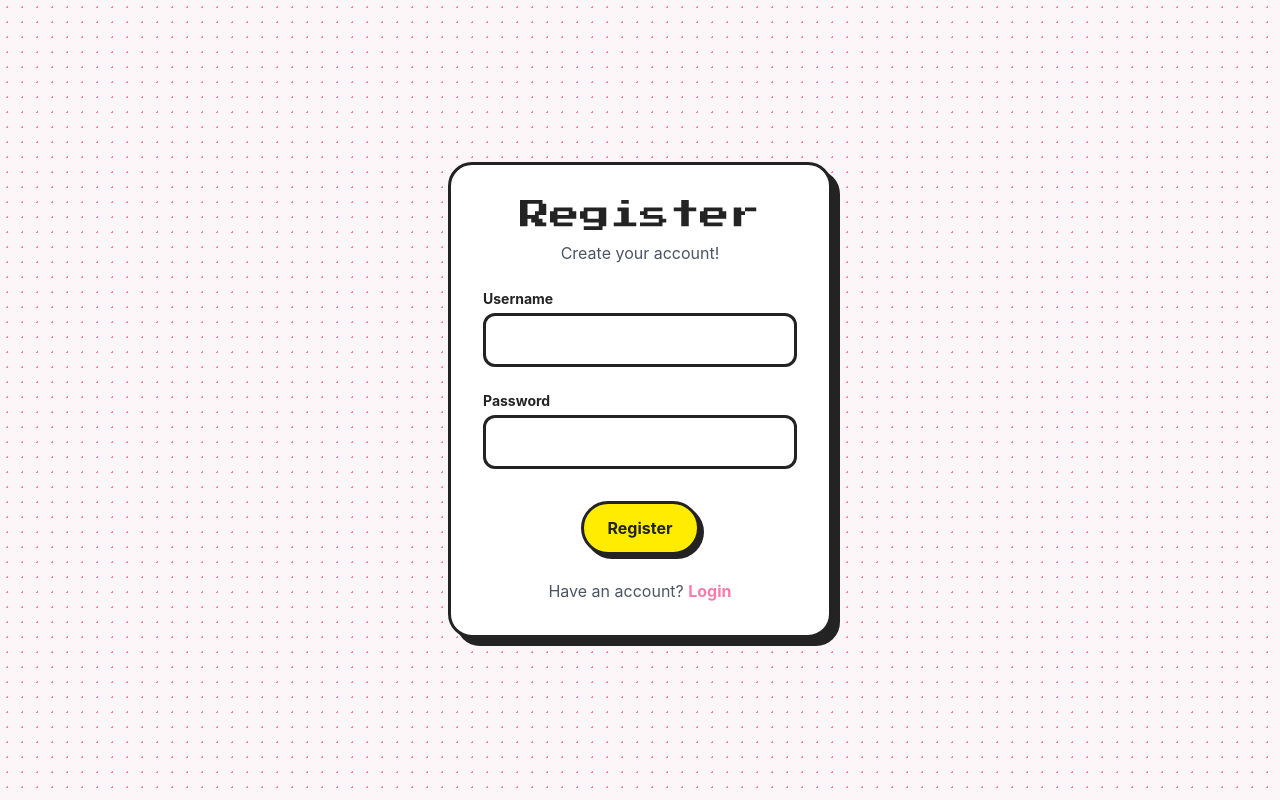
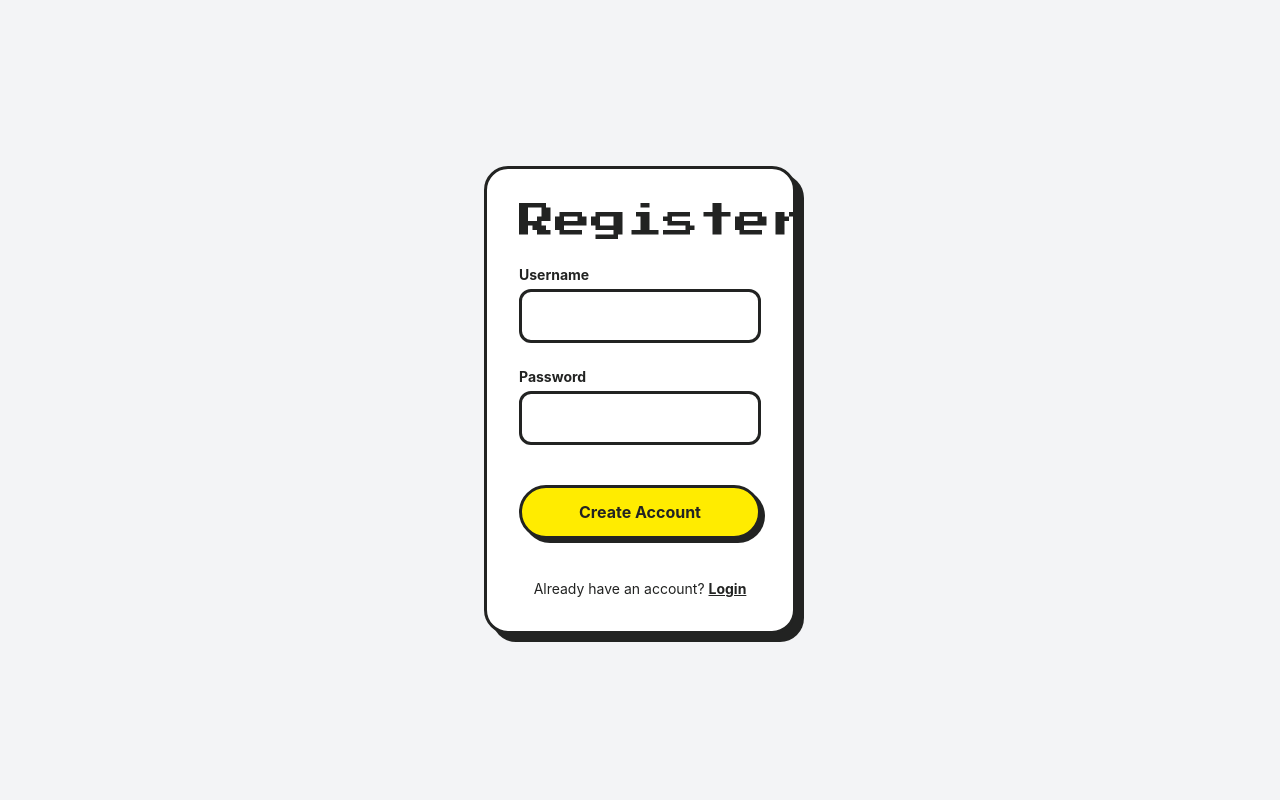
Before and after one commit to isaac-diez/5.02-SpringBootMascota-L1, a React (Vite) app in the folder tamagotchi-app/: page /register in a window 1280 px wide. Built offline with nearby package versions, Linux system fonts and the light colour scheme.

Commit message:
Feat: admin page created and some information showing

```diff
--- a/tamagotchi-app/src/components/auth/AuthForm.jsx
+++ b/tamagotchi-app/src/components/auth/AuthForm.jsx
@@ -1,24 +1,63 @@
 import React, { useState } from 'react';
+import { Link } from 'react-router-dom';
 
-const AuthForm = ({ onSubmit, buttonText }) => {
-    const [username, setUsername] = useState('');
-    const [password, setPassword] = useState('');
-    const handleSubmit = (e) => { e.preventDefault(); onSubmit({ username, password }); };
+const AuthForm = ({ isRegister, onSubmit, error, loading }) => {
+    const [credentials, setCredentials] = useState({ username: '', password: '' });
+
+    const handleChange = (e) => {
+        setCredentials({ ...credentials, [e.target.name]: e.target.value });
+    };
+
+    const handleSubmit = async (e) => {
+        // --- THIS IS THE FIX ---
+        // This critical line stops the browser from reloading the page.
+        e.preventDefault();
+        await onSubmit(credentials);
+    };
 
     return (
+        <div className="tamagotchi-container w-11/12 sm:w-2/3 md:w-1/2 lg:w-1/3 xl:w-1/4">
+            <h1 className="font-pixel text-4xl text-center mb-6">{isRegister ? 'Register' : 'Login'}</h1>
             <form onSubmit={handleSubmit} className="space-y-6">
                 <div>
                     <label htmlFor="username" className="text-sm font-bold block text-left mb-1">Username</label>
-                <input id="username" type="text" value={username} onChange={(e) => setUsername(e.target.value)} required className="tamagotchi-input" autoComplete="username" />
+                    <input
+                        id="username"
+                        name="username"
+                        type="text"
+                        value={credentials.username}
+                        onChange={handleChange}
+                        required
+                        className="tamagotchi-input"
+                    />
                 </div>
                 <div>
                     <label htmlFor="password" className="text-sm font-bold block text-left mb-1">Password</label>
-                <input id="password" type="password" value={password} onChange={(e) => setPassword(e.target.value)} required className="tamagotchi-input" autoComplete="current-password" />
+                    <input
+                        id="password"
+                        name="password"
+                        type="password"
+                        value={credentials.password}
+                        onChange={handleChange}
+                        required
+                        className="tamagotchi-input"
+                    />
                 </div>
-            <div className="flex justify-center pt-2">
-                 <button type="submit" className="btn btn-primary">{buttonText}</button>
+                {error && <p className="text-red-500 text-sm text-center">{error}</p>}
+                <div className="pt-4">
+                    <button type="submit" disabled={loading} className="btn btn-primary w-full">
+                        {loading ? '...' : (isRegister ? 'Create Account' : 'Enter')}
+                    </button>
                 </div>
+                <p className="text-center text-sm pt-4">
+                    {isRegister ? (
+                        <>Already have an account? <Link to="/login" className="underline font-bold">Login</Link></>
+                    ) : (
+                        <>Don't have an account? <Link to="/register" className="underline font-bold">Sign Up</Link></>
+                    )}
+                </p>
             </form>
+        </div>
     );
 };
 
--- /dev/null
+++ b/tamagotchi-app/src/components/common/AdminProtectedRoute.jsx
@@ -0,0 +1,28 @@
+import React from 'react';
+import { Navigate } from 'react-router-dom';
+import { useAuth } from '../../context/AuthContext';
+
+const AdminProtectedRoute = ({ children }) => {
+  const { user, isLoading } = useAuth();
+
+  if (isLoading) {
+    return <div className="text-center font-pixel text-2xl p-8">Loading...</div>;
+  }
+
+  if (!user) {
+    return <Navigate to="/login" replace />;
+  }
+
+  // --- FIX: Simplified check for Admin Role ---
+  // This logic now correctly assumes the role is a string.
+  const isAdmin = user.role === 'ROLE_ADMIN';
+
+  if (!isAdmin) {
+    // If a non-admin user tries to access /admin, send them to their pets page.
+    return <Navigate to="/pets" replace />;
+  }
+
+  return children;
+};
+
+export default AdminProtectedRoute;
--- a/tamagotchi-app/src/components/common/ProtectedRoute.jsx
+++ b/tamagotchi-app/src/components/common/ProtectedRoute.jsx
@@ -3,8 +3,17 @@ import { Navigate } from 'react-router-dom';
 import { useAuth } from '../../context/AuthContext';
 
 const ProtectedRoute = ({ children }) => {
-    const { isAuthenticated } = useAuth();
-    return isAuthenticated? children : <Navigate to="/login" replace />;
+  const { user, isLoading } = useAuth();
+
+  if (isLoading) {
+    return <div className="text-center font-pixel text-2xl p-8">Loading...</div>;
+  }
+
+  if (!user) {
+    return <Navigate to="/login" replace />;
+  }
+
+  return children;
 };
 
 export default ProtectedRoute;
--- /dev/null
+++ b/tamagotchi-app/src/pages/AdminPage.jsx
@@ -0,0 +1,80 @@
+import React, { useState, useEffect } from 'react';
+import apiClient from '../api/apiClient'; // Adjust path to your apiClient if needed
+
+const AdminPage = () => {
+  const [users, setUsers] = useState([]);
+  const [pets, setPets] = useState([]);
+  const [loading, setLoading] = useState(true);
+  const [error, setError] = useState('');
+
+  useEffect(() => {
+    const fetchAdminData = async () => {
+      try {
+        setLoading(true);
+        setError('');
+
+        // FIX: Using the correct API endpoints as you specified.
+        // Promise.all fetches both sets of data in parallel for efficiency.
+        const [usersResponse, petsResponse] = await Promise.all([
+          apiClient.get('/user/getAll'),
+          apiClient.get('/pet/getAll')
+        ]);
+
+        setUsers(usersResponse.data);
+        setPets(petsResponse.data);
+
+      } catch (err) {
+        console.error("Failed to fetch admin data:", err);
+        // Set a user-friendly error message
+        setError('Could not load admin data. You may not have permission or the server may be down.');
+      } finally {
+        setLoading(false);
+      }
+    };
+
+    fetchAdminData();
+  }, []); // The empty dependency array ensures this runs only once when the component mounts.
+
+  if (loading) {
+    return <div className="text-center font-pixel text-2xl p-8">Loading Admin Data...</div>;
+  }
+
+  if (error) {
+    return <div className="text-center font-pixel text-red-500 text-2xl p-8">{error}</div>;
+  }
+
+  return (
+    <div className="container mx-auto p-4 sm:p-6 lg:p-8">
+      <h1 className="font-pixel text-4xl text-center mb-8">Admin Dashboard</h1>
+      <div className="grid grid-cols-1 md:grid-cols-2 gap-8">
+
+        {/* Users List */}
+        <div className="tamagotchi-container p-4">
+          <h2 className="font-pixel text-3xl mb-4">Users ({users.length})</h2>
+          <ul className="space-y-2">
+            {users.map(user => (
+              <li key={user.id} className="text-lg bg-gray-100 p-2 rounded">
+                {user.username} - (ID: {user.id})
+              </li>
+            ))}
+          </ul>
+        </div>
+
+        {/* Pets List */}
+        <div className="tamagotchi-container p-4">
+          <h2 className="font-pixel text-3xl mb-4">Pets ({pets.length})</h2>
+          <ul className="space-y-2">
+            {pets.map(pet => (
+              <li key={pet.id} className="text-lg bg-gray-100 p-2 rounded">
+                {pet.name} - (Owner ID: {pet.userId})
+              </li>
+            ))}
+          </ul>
+        </div>
+
+      </div>
+    </div>
+  );
+};
+
+export default AdminPage;
--- a/tamagotchi-app/src/pages/LoginPage.jsx
+++ b/tamagotchi-app/src/pages/LoginPage.jsx
@@ -1,32 +1,34 @@
 import React, { useState } from 'react';
-import { Link } from 'react-router-dom';
 import { useAuth } from '../context/AuthContext';
 import AuthForm from '../components/auth/AuthForm';
 
 const LoginPage = () => {
     const { login } = useAuth();
     const [error, setError] = useState('');
+    const [loading, setLoading] = useState(false);
 
     const handleLogin = async (credentials) => {
+        setError('');
+        setLoading(true);
         try {
             await login(credentials.username, credentials.password);
-            setError('');
+            // Navigation is handled inside the login function in AuthContext
         } catch (err) {
-            setError('Login failed. Check your credentials.');
+            setError('Invalid username or password.');
+            console.error(err);
+        } finally {
+            setLoading(false);
         }
     };
 
     return (
-        <div className="min-h-screen flex items-center justify-center p-4">
-            <div className="tamagotchi-container w-full max-w-sm">
-                <h1 className="font-pixel text-3xl text-center mb-2">Login</h1>
-                <p className="text-center text-gray-600 mb-6">Welcome back!</p>
-                <AuthForm onSubmit={handleLogin} buttonText="Login"/>
-                {error && <p className="text-red-500 text-center mt-4">{error}</p>}
-                <div className="text-center mt-6">
-                    <p className="text-gray-600">No account? <Link to="/register" className="font-bold text-[var(--tam-pink)] hover:underline">Register</Link></p>
-                </div>
-            </div>
+        <div className="min-h-screen flex items-center justify-center bg-gray-100 p-4">
+            <AuthForm
+                isRegister={false}
+                onSubmit={handleLogin}
+                error={error}
+                loading={loading}
+            />
         </div>
     );
 };
--- a/tamagotchi-app/src/pages/RegisterPage.jsx
+++ b/tamagotchi-app/src/pages/RegisterPage.jsx
@@ -1,34 +1,38 @@
 import React, { useState } from 'react';
-import { Link, useNavigate } from 'react-router-dom';
 import { useAuth } from '../context/AuthContext';
 import AuthForm from '../components/auth/AuthForm';
 
 const RegisterPage = () => {
     const { register } = useAuth();
-    const navigate = useNavigate();
     const [error, setError] = useState('');
+    const [loading, setLoading] = useState(false);
 
     const handleRegister = async (credentials) => {
+        if (credentials.password.length < 4) {
+            setError('Password must be at least 4 characters long.');
+            return;
+        }
+        setError('');
+        setLoading(true);
         try {
+            // The register function now automatically logs the user in
             await register(credentials.username, credentials.password);
-            setError('');
-            navigate('/login?registered=true');
         } catch (err) {
-            setError('Registration failed.');
+            setError(err.response?.data?.message || 'That username is already taken.');
+            console.error(err);
+        } finally {
+            setLoading(false);
         }
     };
 
     return (
-        <div className="min-h-screen flex items-center justify-center p-4">
-            <div className="tamagotchi-container w-full max-w-sm">
-                <h1 className="font-pixel text-3xl text-center mb-2">Register</h1>
-                <p className="text-center text-gray-600 mb-6">Create your account!</p>
-                <AuthForm onSubmit={handleRegister} buttonText="Register"/>
-                {error && <p className="text-red-500 text-center mt-4">{error}</p>}
-                <div className="text-center mt-6">
-                    <p className="text-gray-600">Have an account? <Link to="/login" className="font-bold text-[var(--tam-pink)] hover:underline">Login</Link></p>
-                </div>
-            </div>
+        <div className="min-h-screen flex items-center justify-center bg-gray-100 p-4">
+            <AuthForm
+                isRegister={true}
+                onSubmit={handleRegister}
+                error={error}
+                loading={loading}
+            />
         </div>
     );
 };
```
Also changed, not shown: tamagotchi-app/src/App.jsx (+8 -6 lines), tamagotchi-app/src/context/AuthContext.jsx (+24 -14 lines). Lines whose indentation alone changed are shown as unchanged.
